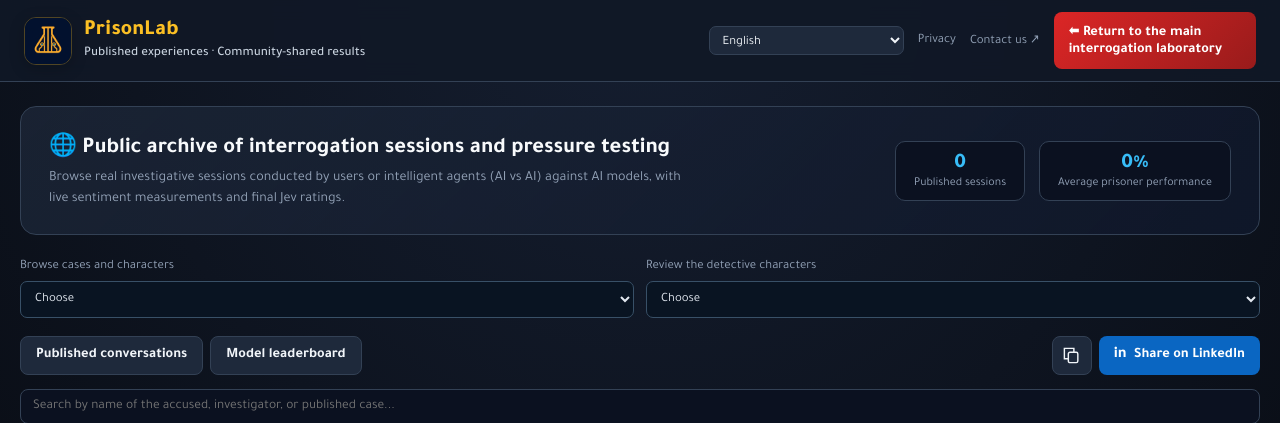
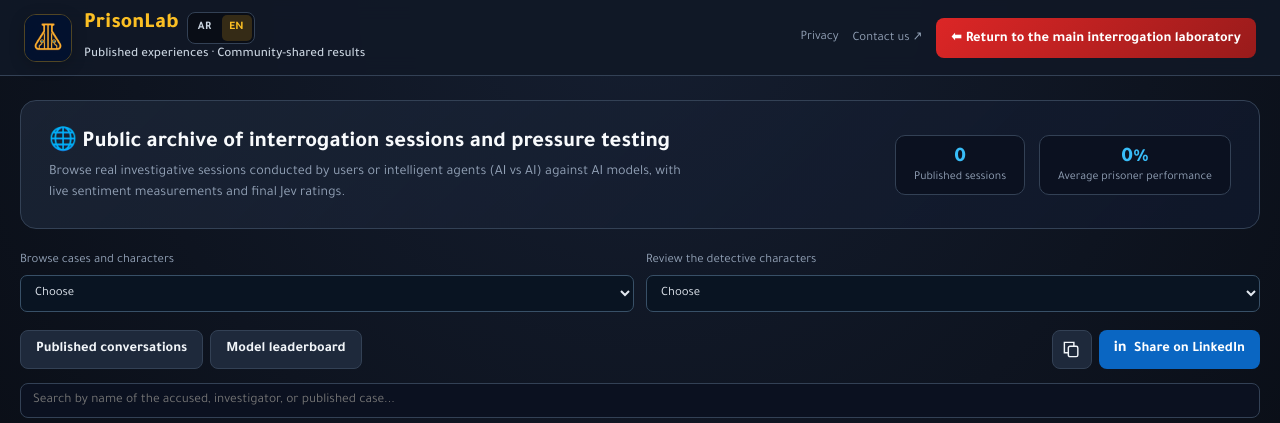
Before and after one commit to qahmad81/prisonlab, a PHP site: page /public.php in a window 1280 px wide. Shown: the top 423 px of the page. Run offline with PHP 8.4, Linux system fonts and the light colour scheme.

Commit message:
Use compact language links in the site header

```diff
--- a/assets/i18n.js
+++ b/assets/i18n.js
@@ -46,9 +46,8 @@
     }
     function replacePublic(params) {
         history.replaceState(null, '', pageUrl('public', params));
-        for (const option of document.querySelectorAll('.language-select option')) {
-            const url = pageUrl('public', params, option.dataset.labLanguage);
-            option.value = url.pathname + url.search;
+        for (const link of document.querySelectorAll('.language-switch a')) {
+            link.href = pageUrl('public', params, link.dataset.labLanguage);
         }
     }
     return {
--- a/assets/style.css
+++ b/assets/style.css
@@ -35,6 +35,7 @@
     display: flex;
     align-items: center;
     justify-content: space-between;
+    gap: 12px;
     backdrop-filter: blur(10px);
     position: sticky;
     top: 0;
@@ -45,6 +46,7 @@
     display: flex;
     align-items: center;
     gap: 12px;
+    max-inline-size: 100%;
 }
 
 .brand-dot {
@@ -68,14 +70,19 @@
 }
 
 .brand-logo {flex:0 0 auto;display:block;border:1px solid rgba(251,191,36,.28);border-radius:12px;box-shadow:0 4px 16px #0003;}
-.brand-copy {display:flex;flex-direction:column;gap:3px;}
+.brand-copy {display:flex;flex-direction:column;gap:3px;min-width:0;}
+.brand-title-row {display:flex;align-items:center;flex-wrap:wrap;gap:8px;}
 .brand-name {font-size:1.35rem;font-weight:800;color:#fbbf24;line-height:1.15;align-self:flex-start;letter-spacing:.2px;}
 .brand-copy h1 {font-size:.82rem;font-weight:500;color:#cbd5e1;letter-spacing:0;}
 .brand-links {display:flex;gap:14px;align-items:center;font-size:.8rem;white-space:nowrap;}
 .brand-links a {color:var(--text-muted);text-decoration:none;}
 .brand-links a:hover {color:#fbbf24;}
 .brand-links a:focus-visible {outline:2px solid #fbbf24;outline-offset:5px;}
-.language-select {color:var(--text-main);background:var(--bg-card);border:1px solid var(--border);border-radius:7px;padding:6px 8px;font:inherit;font-size:.8rem;cursor:pointer;color-scheme:dark;}
+.language-switch {display:inline-flex;align-items:center;flex:0 0 auto;gap:2px;padding:2px;background:var(--bg-dark);border:1px solid var(--border);border-radius:8px;}
+.language-switch .language-link {display:inline-grid;place-items:center;min-inline-size:30px;min-block-size:26px;padding:2px 5px;border-radius:5px;color:#cbd5e1;font-size:.72rem;font-weight:700;line-height:1;letter-spacing:.03em;text-decoration:none;}
+.language-switch .language-link:hover {background:var(--bg-card);color:var(--text-main);}
+.language-switch .language-link[aria-current="page"] {background:#352b16;color:#fbbf24;}
+.language-switch .language-link:focus-visible {outline:2px solid #fbbf24;outline-offset:2px;}
 .account-controls {display:flex;align-items:center;gap:10px;max-width:240px;}
 .account-name {color:#e2e8f0;text-decoration:none;overflow:hidden;text-overflow:ellipsis;white-space:nowrap;}
 .account-notice {padding:14px 16px;font-size:.82rem;line-height:1.7;background:#0d1a2a;border-bottom:1px solid var(--border);color:#cbd5e1;}
@@ -115,8 +122,11 @@
 .header-actions {
     display: flex;
     align-items: center;
+    flex-wrap: wrap;
+    max-inline-size: 100%;
     gap: 14px;
 }
+.header-actions > .btn-primary {width:auto;}
 
 .env-pills {
     display: flex;
--- a/lib/i18n.php
+++ b/lib/i18n.php
@@ -132,15 +132,17 @@
         return;
     }
     $current = labRequestLocale();
-    echo '<select class="language-select" aria-label="', labE('language.menu'), '" onchange="location.assign(this.value)">';
+    echo '<div class="language-switch" dir="ltr" role="group" aria-label="', labE('language.menu'), '">';
     foreach ($packs as $code => $pack) {
         $url = labPageUrl($GLOBALS['lab_page'] ?? 'home', $_GET, $code);
-        echo '<option data-lab-language="', $code, '" lang="', $code, '" dir="', $pack['dir'], '" value="',
+        $name = htmlspecialchars($pack['name'], ENT_QUOTES | ENT_SUBSTITUTE, 'UTF-8');
+        echo '<a class="language-link" data-lab-language="', $code, '" lang="', $code, '" href="',
             htmlspecialchars($url, ENT_QUOTES, 'UTF-8'), '"',
-            $code === $current ? ' selected' : '', '>',
-            htmlspecialchars($pack['name'], ENT_QUOTES | ENT_SUBSTITUTE, 'UTF-8'), '</option>';
+            ' aria-label="', $name, '" title="', $name, '"',
+            $code === $current ? ' aria-current="page"' : '', '>',
+            strtoupper($code), '</a>';
     }
-    echo '</select>';
+    echo '</div>';
 }
 
 function labLocaleScript(): void
--- a/privacy.php
+++ b/privacy.php
@@ -31,8 +31,10 @@
 </head>
 <body>
 <main class="privacy-wrap">
-    <nav class="privacy-nav" aria-label="<?= labE('privacy.html.2') ?>"><span class="privacy-brand"><img src="/assets/branding/prisonlab-128.png" width="44" height="44" alt="" style="vertical-align:middle;border-radius:10px;margin-inline-end:8px">PrisonLab</span><div><a href="<?= labPageHref('home') ?>"><?= labE('privacy.html.3') ?></a> · <a href="<?= labPageHref('public') ?>"><?= labE('privacy.html.4') ?></a></div></nav>
-    <?php labLanguageMenu(); ?>
+    <nav class="privacy-nav" aria-label="<?= labE('privacy.html.2') ?>">
+        <div class="brand-title-row"><span class="privacy-brand"><img src="/assets/branding/prisonlab-128.png" width="44" height="44" alt="" style="vertical-align:middle;border-radius:10px;margin-inline-end:8px">PrisonLab</span><?php labLanguageMenu(); ?></div>
+        <div><a href="<?= labPageHref('home') ?>"><?= labE('privacy.html.3') ?></a> · <a href="<?= labPageHref('public') ?>"><?= labE('privacy.html.4') ?></a></div>
+    </nav>
     <h1><?= labE('privacy.html.5') ?></h1>
     <p class="privacy-meta"><?= labE('privacy.html.6') ?></p>
     <p><?= labE('privacy.html.7') ?></p>
--- a/public.php
+++ b/public.php
@@ -109,10 +109,12 @@
 <header class="top-bar">
     <div class="brand">
         <a class="brand-home" href="<?= labPageHref('home') ?>" aria-label="<?= labE('public.html.1') ?>" title="<?= labE('public.html.2') ?>"><img class="brand-logo" src="/assets/branding/prisonlab-128.png" alt="PrisonLab" width="48" height="48"></a>
-        <div class="brand-copy"><span class="brand-name" dir="ltr">PrisonLab</span><h1><?= labE('public.html.3') ?></h1></div>
+        <div class="brand-copy">
+            <div class="brand-title-row"><span class="brand-name" dir="ltr">PrisonLab</span><?php labLanguageMenu(); ?></div>
+            <h1><?= labE('public.html.3') ?></h1>
+        </div>
     </div>
     <div class="header-actions">
-        <?php labLanguageMenu(); ?>
         <nav class="brand-links" aria-label="<?= labE('public.html.4') ?>"><a href="<?= labPageHref('privacy') ?>"><?= labE('public.html.5') ?></a><a href="https://odehit.com/#contact" target="_blank" rel="noopener noreferrer"><?= labE('public.html.6') ?></a></nav>
         <a href="<?= labPageHref('home') ?>" class="btn btn-primary" style="text-decoration:none; display:inline-flex; align-items:center; gap:8px;">
             <?= labE('public.html.7') ?>
```
Also changed, not shown: index.php (+5 -3 lines), tests/browser.cjs (+5 -4 lines), tests/community.cjs (+3 -3 lines), README.md.
